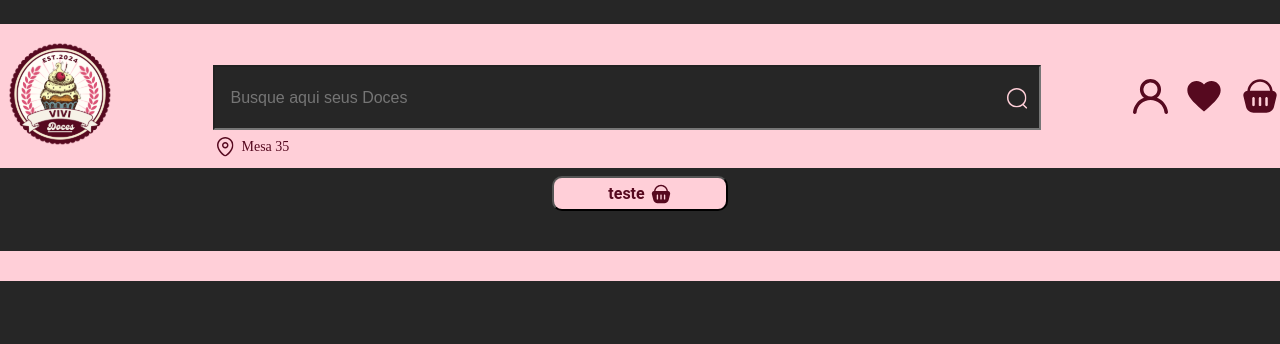
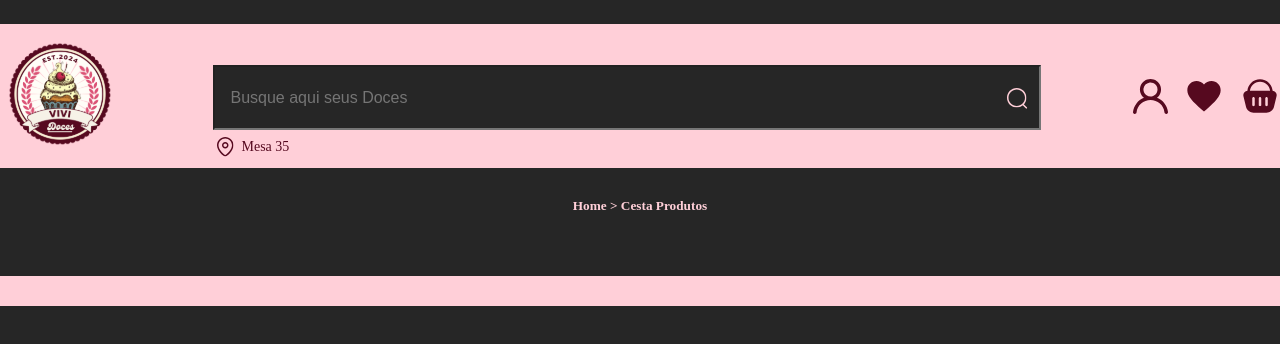
Before and after one commit to schandon/Projeto_DocesVivi, a React (Create React App) app in the folder Front-end/: page /cestaprodutos in a window 1280 px wide. Shown: the top 344 px of the page. Built offline with nearby package versions, Linux system fonts and the light colour scheme.

Commit message:
Aplicando Contexto

```diff
--- a/Front-end/src/css/Cesta.css
+++ b/Front-end/src/css/Cesta.css
@@ -13,23 +13,9 @@
 @import url('https://fonts.googleapis.com/css2?family=Roboto&display=swap');
 @import url('https://fonts.googleapis.com/css2?family=Fira+Code:wght@300..700&display=swap');
 
-
-.teste {
-  width: 176px;
-  height: 35px;
+.ProdutosCesta{
+  height: auto;
+  max-height: 800px;
+  width: 1280px;
   background-color: var(--color-rosa1);
-  font-family: roboto;
-  font-size: medium;
-  font-weight: 700;
-  display: flex;
-  align-items: center;
-  justify-content: center;
-  color: var(--color-vinho1);
-  border-radius: 10px;
 }
-
-.IconBasket {
-  width: 22px;
-  height: 22px;
-  margin-left: 5px;
-}
--- a/Front-end/src/pages/Cesta.js
+++ b/Front-end/src/pages/Cesta.js
@@ -1,8 +1,7 @@
 import React from 'react';
 import Navebar from "../components/Navebar.js";
-import Button from "../components/Button.js";
 import "../css/Cesta.css";
-import IconCesta from "../assets/icons/ICON-CESTA.svg";
+
 
 
 
@@ -11,10 +10,13 @@ export default function HomePage(){
     <div className="container">
       <div className="content-ad"></div>
         <Navebar/>
-      <body className="body">
-      <Button className={'teste'} placeholder={'teste'} icon={IconCesta}/>
+      <body>
+      <div className="caminho">
+          <h5> Home {">"} Cesta Produtos</h5>
+        </div>
+        <div className="ProdutosCesta">
 
-
+        </div>
       </body>
       <footer className="footer"> </footer>
     </div>
```
